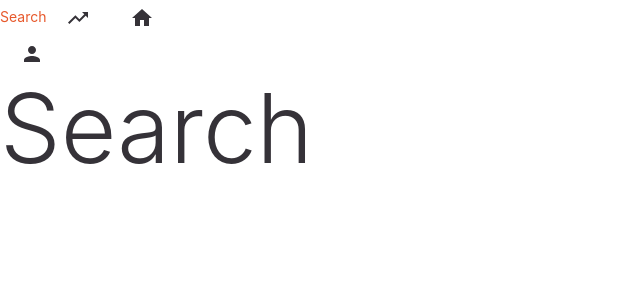
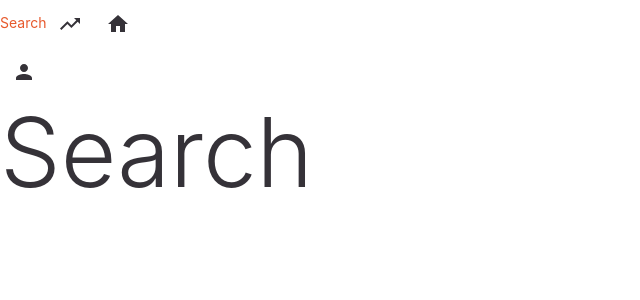
Before and after one commit to Veda-Ashok/charitable, a Next.js app: page /search in a window 1280 px wide. Shown: the top 300 px of the page, without its empty margins (0-640 px from the left). Built offline with nearby package versions, Linux system fonts and the light colour scheme.

Commit message:
changing buttons to iconbutton and getting rid of nested components in the profile dropdown

```diff
--- a/pages/index.js
+++ b/pages/index.js
@@ -1,4 +1,4 @@
-import NavBar from '../src/components/NavBar'
+import NavigationBar from '../src/components/NavigationBar'
 import auth0 from '../utils/auth0'
 import PropTypes from 'prop-types'
 import Typography from '@material-ui/core/Typography'
@@ -8,7 +8,7 @@ export default function Trending({ user }) {
     <div className="container">
       <main>
         <nav>
-          <NavBar user={user} page="Trending" />
+          <NavigationBar user={user} page="Trending" />
         </nav>
         <div>
           <Typography variant="h1">Trending</Typography>
--- a/pages/profile/index.js
+++ b/pages/profile/index.js
@@ -1,11 +1,11 @@
 import React from 'react'
-import NavBar from '../../src/components/Navbar'
+import NavigationBar from '../../src/components/NavigationBar'
 import Typography from '@material-ui/core/Typography'
 
 export default function ProfilePage() {
   return (
     <div>
-      <NavBar page="Profile" />
+      <NavigationBar page="Profile" />
       <Typography variant="h1">Profile</Typography>
     </div>
   )
--- a/pages/search/index.js
+++ b/pages/search/index.js
@@ -1,12 +1,12 @@
 import React from 'react'
-import NavBar from '../../src/components/Navbar'
+import NavigationBar from '../../src/components/NavigationBar'
 import Typography from '@material-ui/core/Typography'
 
 export default function Search() {
   return (
     <div className="container">
       <div>
-        <NavBar page="Search" />
+        <NavigationBar page="Search" />
         <Typography variant="h1">Search</Typography>
       </div>
     </div>
--- a/pages/timeline/index.js
+++ b/pages/timeline/index.js
@@ -1,11 +1,11 @@
 import React from 'react'
-import NavBar from '../../src/components/Navbar'
+import NavigationBar from '../../src/components/NavigationBar'
 import Typography from '@material-ui/core/Typography'
 
 export default function TimelinePage() {
   return (
     <div>
-      <NavBar page="Timeline" />
+      <NavigationBar page="Timeline" />
       <Typography variant="h1">Timeline</Typography>
     </div>
   )
--- /dev/null
+++ b/src/components/NavigationBar.js
@@ -0,0 +1,43 @@
+import React from 'react'
+import Link from '@material-ui/core/Link'
+import ProfileDropdown from './ProfileDropdown'
+import PropTypes from 'prop-types'
+import TrendingUp from '@material-ui/icons/TrendingUp'
+import Home from '@material-ui/icons/Home'
+import IconButton from '@material-ui/core/IconButton'
+
+export default function NavigationBar({ user, page }) {
+  const trendingColor = page === 'Trending' ? 'primary' : 'inherit'
+  const timelineColor = page === 'Timeline' ? 'primary' : 'inherit'
+
+  /*TODO: The user prop isnt passed out of the trending page...
+   */
+
+  return (
+    <div>
+      <Link href="/search">Search</Link>
+      <IconButton
+        aria-label="Trending Button"
+        color={trendingColor}
+        component={Link}
+        naked="true"
+        href="/">
+        <TrendingUp />
+      </IconButton>
+      <IconButton
+        aria-label="Timeline Button"
+        color={timelineColor}
+        component={Link}
+        naked="true"
+        href="/timeline">
+        <Home />
+      </IconButton>
+      <ProfileDropdown user={user} page={page} />
+    </div>
+  )
+}
+
+NavigationBar.propTypes = {
+  user: PropTypes.object,
+  page: PropTypes.string,
+}
--- a/src/components/ProfileDropdown.js
+++ b/src/components/ProfileDropdown.js
@@ -1,5 +1,5 @@
 import React from 'react'
-import Button from '@material-ui/core/Button'
+import IconButton from '@material-ui/core/IconButton'
 import ClickAwayListener from '@material-ui/core/ClickAwayListener'
 import Grow from '@material-ui/core/Grow'
 import Paper from '@material-ui/core/Paper'
@@ -13,7 +13,7 @@ import PropTypes from 'prop-types'
 export default function ProfileDropdown({ user, page }) {
   const [open, setOpen] = React.useState(false)
   const anchorRef = React.useRef(null)
-  const iconColor = page === 'Profile' ? 'primary' : undefined
+  const iconColor = page === 'Profile' ? 'primary' : 'inherit'
 
   const handleToggle = () => {
     setOpen((prevOpen) => !prevOpen)
@@ -46,13 +46,15 @@ export default function ProfileDropdown({ user, page }) {
 
   return (
     <div>
-      <Button
+      <IconButton
+        color={iconColor}
+        aria-label="Profile Button"
         ref={anchorRef}
         aria-controls={open ? 'menu-list-grow' : undefined}
         aria-haspopup="true"
         onClick={handleToggle}>
-        <PersonIcon color={iconColor} />
-      </Button>
+        <PersonIcon />
+      </IconButton>
       <Popper
         //Popper adds an inline-style with a transform: translate3d() which causes blurriness
         modifiers={{
@@ -72,30 +74,28 @@ export default function ProfileDropdown({ user, page }) {
             <Paper>
               <ClickAwayListener onClickAway={handleClose}>
                 <MenuList autoFocusItem={open} id="menu-list-grow" onKeyDown={handleListKeyDown}>
-                  <MenuItem onClick={handleClose}>
-                    <Link href="/profile">Profile</Link>
+                  <MenuItem onClick={handleClose} component={Link} naked href="/profile">
+                    My Profile
                   </MenuItem>
-                  <MenuItem onClick={handleClose}>
                   {user ? (
-                      <Button
-                        variant="contained"
+                    <MenuItem
+                      onClick={handleClose}
                       color="secondary"
                       component={Link}
                       naked
                       href="/api/logout">
                       Logout
-                      </Button>
+                    </MenuItem>
                   ) : (
-                      <Button
-                        variant="contained"
+                    <MenuItem
+                      onClick={handleClose}
                       color="primary"
                       component={Link}
                       naked
                       href="/api/login">
                       Login
-                      </Button>
+                    </MenuItem>
                   )}
-                  </MenuItem>
                 </MenuList>
               </ClickAwayListener>
             </Paper>
--- a/src/components/navbar.js
+++ /dev/null
@@ -1,33 +0,0 @@
-import React from 'react'
-import Link from '@material-ui/core/Link'
-import ProfileDropdown from './ProfileDropdown'
-import PropTypes from 'prop-types'
-import TrendingUp from '@material-ui/icons/TrendingUp'
-import Home from '@material-ui/icons/Home'
-import Button from '@material-ui/core/Button'
-
-export default function NavBar({ user, page }) {
-  const trendingColor = page === 'Trending' ? 'primary' : undefined
-  const timelineColor = page === 'Timeline' ? 'primary' : undefined
-
-  /*TODO: The user prop isnt passed out of the trending page...
-   */
-
-  return (
-    <div>
-      <Link href="/search">Search</Link>
-      <Button component={Link} naked href="/">
-        <TrendingUp color={trendingColor} />
-      </Button>
-      <Button component={Link} naked href="/timeline">
-        <Home color={timelineColor} />
-      </Button>
-      <ProfileDropdown user={user} page={page} />
-    </div>
-  )
-}
-
-NavBar.propTypes = {
-  user: PropTypes.object,
-  page: PropTypes.string,
-}
--- a/src/theme.js
+++ b/src/theme.js
@@ -36,6 +36,9 @@ const theme = createMuiTheme({
     info: {
       main: jasmine,
     },
+    jet: {
+      main: jet,
+    },
     background: {
       default: '#fff',
     },
```
Also changed, not shown: 2 other files (tests, documents, lock files or other folders). Lines whose indentation alone changed are shown as unchanged.
